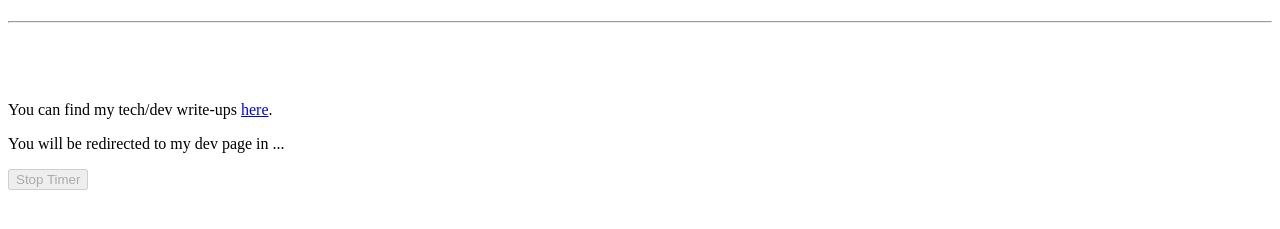
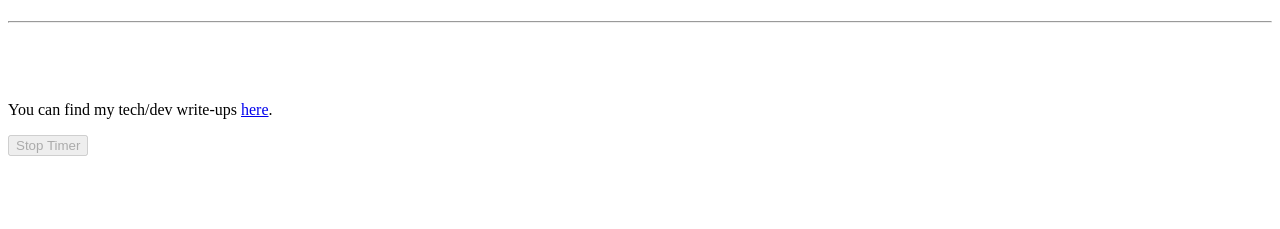
Before and after one commit to ajalex114/alenjalex.github.io, a plain HTML site: page index.html in a window 1280 px wide. Both pictures are taken after a click on the button "Stop Timer". Shown: the part 171-400 px from the top of the page. Drawn offline with Linux system fonts and the light colour scheme.

Commit message:
fixing removal of text on stop timer

```diff
--- a/index.html
+++ b/index.html
@@ -20,7 +20,7 @@
 
         function onStopTimeoutClick() {
             shouldTimeout = false;
-            document.getElementById("timer").innerHTML = "";
+            document.getElementById("redirectText").innerHTML = "";
             document.getElementById("stopTimer").disabled = true;
         }
     </script>
```
